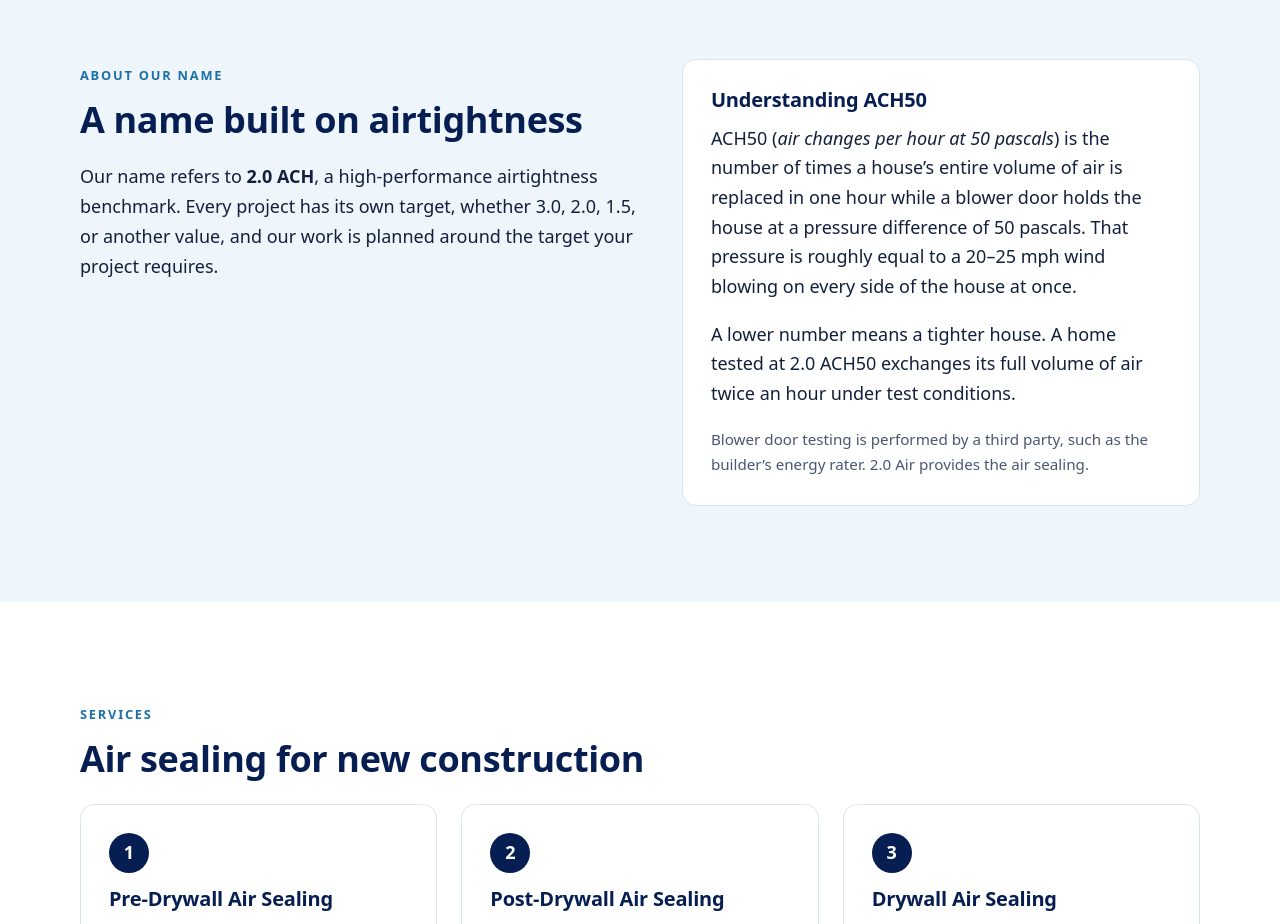
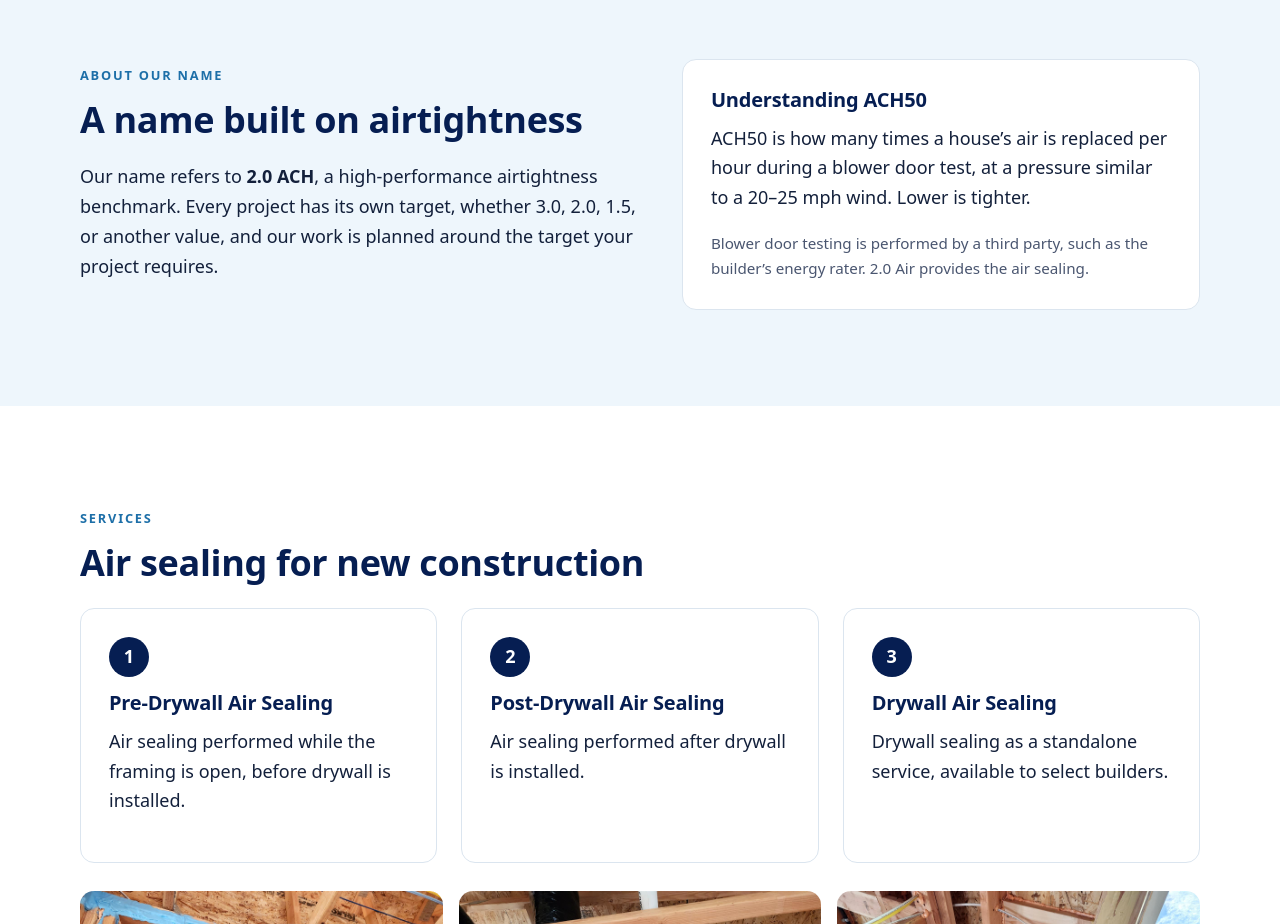
Before and after one commit to 2OH-Air-Solutions/website, an Astro site: page / in a window 1280 px wide. Shown: the part 800-1724 px from the top of the page. Built offline with nearby package versions, Linux system fonts and the light colour scheme; Astro itself is replaced by a stand-in of ours.

Commit message:
Shorten ACH50 explanation
Co-Authored-By: Claude Opus 5.5 <noreply@anthropic.com>

```diff
--- a/src/pages/index.astro
+++ b/src/pages/index.astro
@@ -52,11 +52,9 @@ import ceiling from '../assets/photos/ceiling-penetrations-sealed.jpg';
       <div class="card explain">
         <h3>Understanding ACH50</h3>
         <p>
-          ACH50 (<em>air changes per hour at 50 pascals</em>) is the number of times a house’s entire volume of air
-          is replaced in one hour while a blower door holds the house at a pressure difference of 50 pascals. That
-          pressure is roughly equal to a 20–25 mph wind blowing on every side of the house at once.
+          ACH50 is how many times a house’s air is replaced per hour during a blower door test, at a pressure similar
+          to a 20–25 mph wind. Lower is tighter.
         </p>
-        <p>A lower number means a tighter house. A home tested at 2.0 ACH50 exchanges its full volume of air twice an hour under test conditions.</p>
         <p class="note">
           Blower door testing is performed by a third party, such as the builder’s energy rater. 2.0 Air provides the air sealing.
         </p>
```
